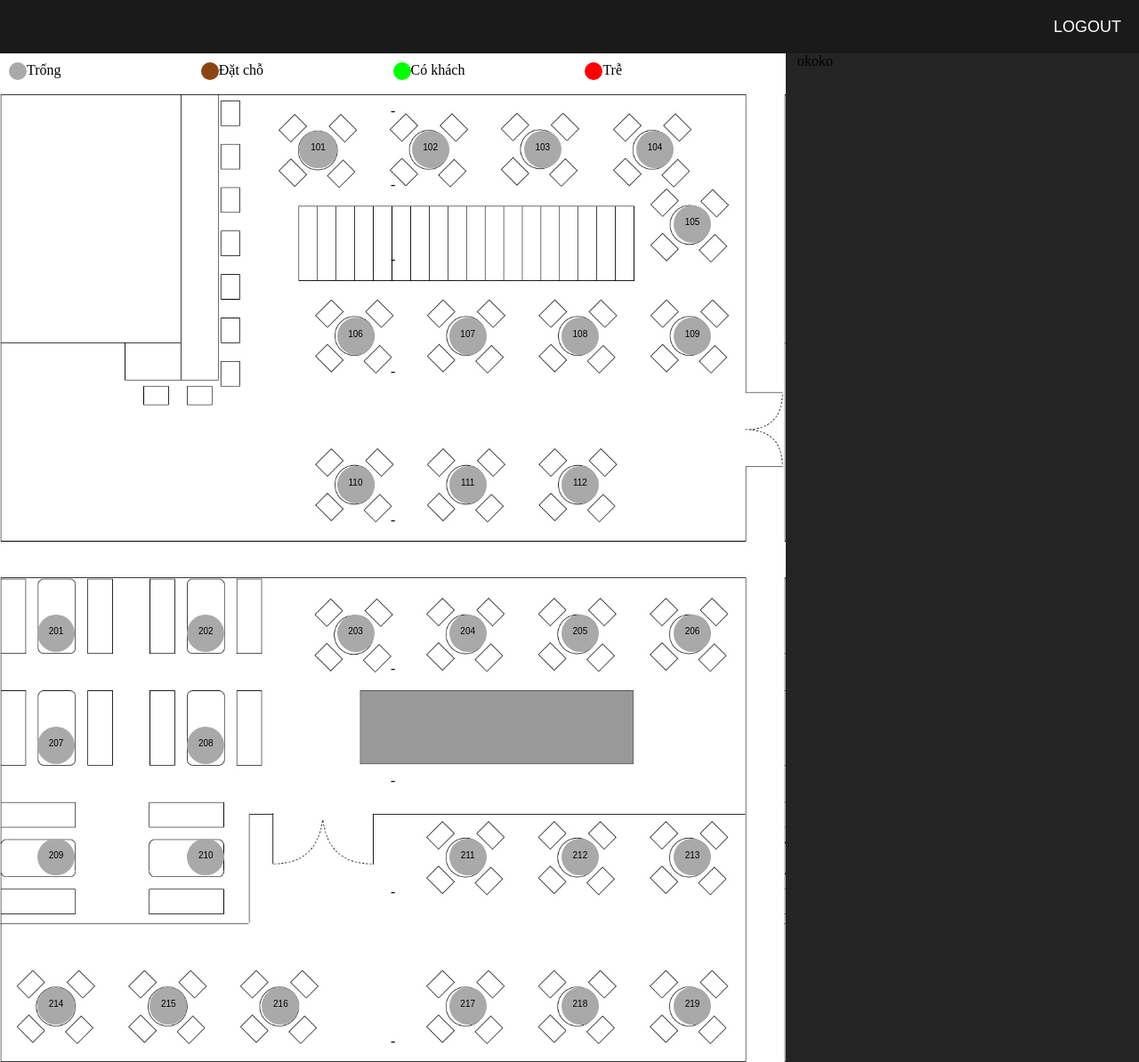
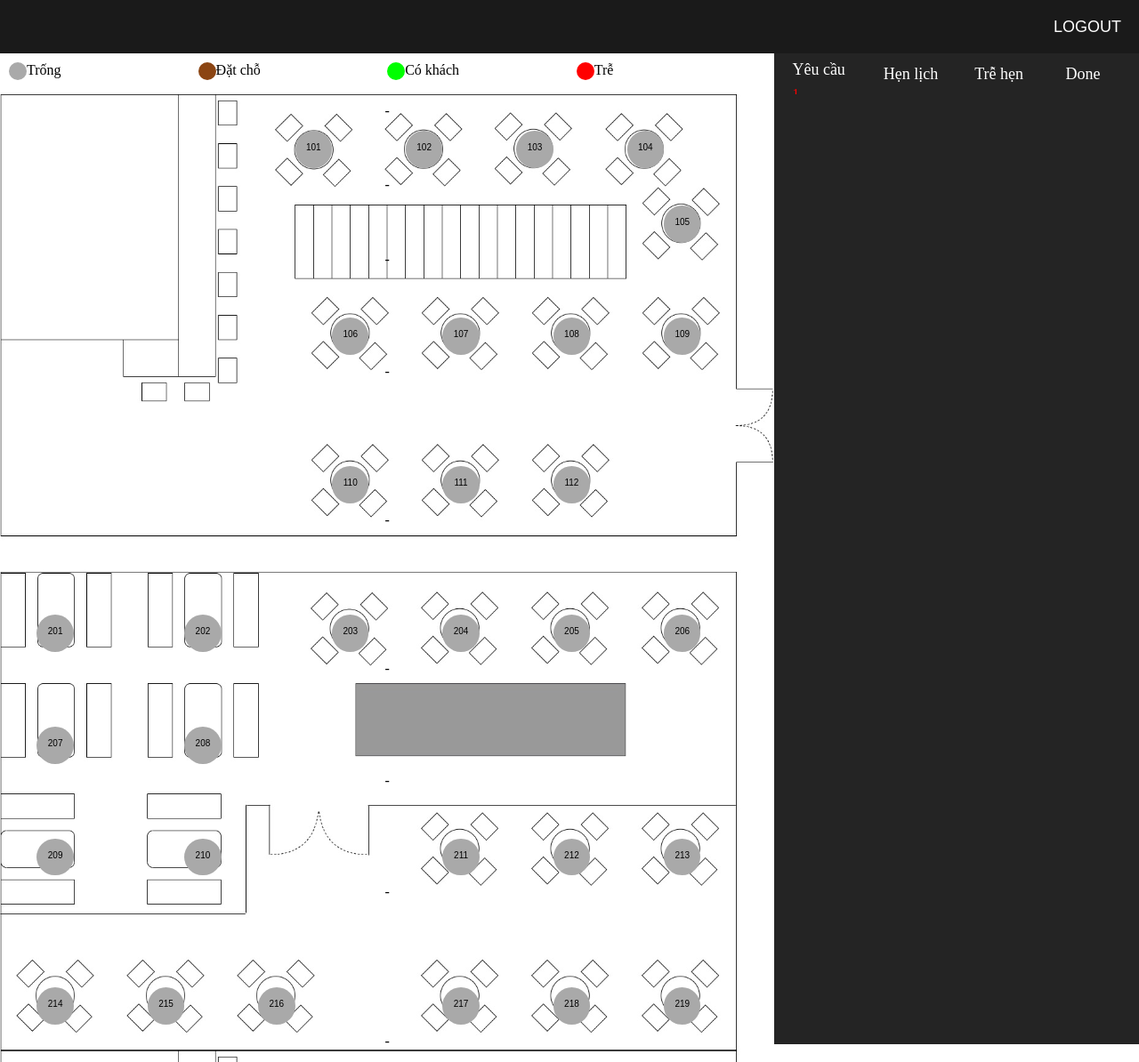
Before and after one commit to vuhongson-01/Team2WebTneS, a PHP site: page /admin.php in a window 1280 px wide. Shown: the whole page at 89% size. Run offline with PHP 8.4, Linux system fonts and the light colour scheme.

Commit message:
Add table process

```diff
--- a/mvc/views/component/admin/index.php
+++ b/mvc/views/component/admin/index.php
@@ -2,6 +2,7 @@
 <html>
 
 <head>
+    <meta name="viewport" content="width=device-width, initial-scale=1.0">
     <link rel="stylesheet" href="./mvc/views/style/admin.css" />
     <link rel="stylesheet" href="./mvc/views/style/map.css" />
     <link rel="stylesheet" href="./mvc/views/style/table_process.css" />
@@ -24,7 +25,7 @@
                     <div class="status_">
                         <div class="status-color picked">
                         </div>
-                        <span> Đặt chỗ</span>
+                        <span>Đặt chỗ</span>
                     </div>
                     <div class="status_">
                         <div class="status-color done">
--- a/mvc/views/component/admin/table_process.php
+++ b/mvc/views/component/admin/table_process.php
@@ -1,8 +1,173 @@
 <head>
-
     <link rel="stylesheet" href="./mvc/views/style/table_process.css" />
+    <link rel="stylesheet" href="https://cdnjs.cloudflare.com/ajax/libs/font-awesome/5.15.4/css/all.min.css" />
 </head>
 
-<div>
-    okoko
+<div class="process-container">
+    <ul class="nav">
+        <li class='nav-link req_a'>
+            Yêu cầu
+            <sub id="count-reqs">1</sub>
+        </li>
+        <li class='nav-link picked_a'>
+            Hẹn lịch
+        </li>
+        <li class='nav-link late_a'>
+            Trễ hẹn
+        </li>
+        <li class='nav-link done_a'>
+            Done
+        </li>
+    </ul>
+    <div id="process-content">
+        <ul>
+        </ul>
+    </div>
 </div>
+<script type="text/javascript">
+
+    // request content
+    function popRequest(props) {
+        // Loop all below code for all item in Request database
+        let content = document.querySelector("#process-content ul")
+        let li = document.createElement('li')
+
+        let span = document.createElement('span')
+        span.textContent = `${props.name} - ${props.phone} - ${props.time}`
+        li.appendChild(span)
+
+        let check = document.createElement('div')
+        check.innerHTML = '<i class="fa fa-check" aria-hidden="true"></i> <i class="fa fa-ban" aria-hidden="true"></i>'
+        check.setAttribute('style', 'width: 15%;',)
+        li.appendChild(check)
+
+        li.setAttribute(
+            'style',
+            'background-color: #C4C4C4; max-width: 32vw; height: 35px; padding-left: 10px; padding-top: 12px; display: flex; justify-content: space-between;',
+        )
+        content.appendChild(li)
+
+        let check_btn = document.getElementsByClassName('fa')[0]
+        let ban_btn = document.getElementsByClassName('fa')[1]
+        check_btn.addEventListener('click', () => {
+            // remove item from database
+            // add item to Picked data
+        })
+        ban_btn.addEventListener('click', () => {
+            // remove item from database
+        })
+    }
+
+    // picked content
+    function popPicked(props) {
+        // Loop all below code for all item in Picked database
+        let content = document.querySelector("#process-content ul")
+        let li = document.createElement('li')
+
+        let span = document.createElement('span')
+        span.textContent = `${props.name} - ${props.phone} - ${props.time}`
+        li.appendChild(span)
+
+        let check = document.createElement('div')
+        check.innerHTML = '<i class="fa fa-check" aria-hidden="true"></i> <i class="fa fa-ban" aria-hidden="true"></i>'
+        check.setAttribute('style', 'width: 15%;',)
+        li.appendChild(check)
+
+        li.setAttribute(
+            'style',
+            'background: #F1DABF; max-width: 32vw; height: 35px; padding-left: 10px; padding-top: 12px; display: flex; justify-content: space-between;',
+        )
+        content.appendChild(li)
+
+        let check_btn = document.getElementsByClassName('fa')[0]
+        let ban_btn = document.getElementsByClassName('fa')[1]
+        check_btn.addEventListener('click', () => {
+            // remove item from database
+            // add item to Done data
+        })
+        ban_btn.addEventListener('click', () => {
+            // remove item from database
+        })
+    }
+
+    // late content
+    function popLate(props) {
+        // Loop all below code for all item in Late database
+        let content = document.querySelector("#process-content ul")
+        let li = document.createElement('li')
+
+        let span = document.createElement('span')
+        span.textContent = `${props.name} - ${props.phone} - ${props.time}`
+        li.appendChild(span)
+
+        let check = document.createElement('div')
+        check.innerHTML = '<i class="fa fa-ban" aria-hidden="true"></i>'
+        check.setAttribute('style', 'width: 15%;',)
+        li.appendChild(check)
+
+        li.setAttribute(
+            'style',
+            'background-color: red; max-width: 32vw; height: 35px; padding-left: 10px; padding-top: 12px; display: flex; justify-content: space-between;',
+        )
+        content.appendChild(li)
+        let check_btn = document.getElementsByClassName('fa')[0]
+        check_btn.addEventListener('click', () => {
+            // remove item from database
+        })
+    }
+
+    // done content
+    function popDone(props) {
+        // Loop all below code for all item in Done database
+        let content = document.querySelector("#process-content ul")
+        let li = document.createElement('li')
+
+        let span = document.createElement('span')
+        span.textContent = `${props.name} - ${props.phone} - ${props.time}`
+        li.appendChild(span)
+
+        let check = document.createElement('div')
+        check.innerHTML = '<i class="fa fa-check" aria-hidden="true"></i>'
+        check.setAttribute('style', 'width: 15%;',)
+        li.appendChild(check)
+
+        li.setAttribute(
+            'style',
+            'background-color: green; max-width: 32vw; height: 35px; padding-left: 10px; padding-top: 12px; display: flex; justify-content: space-between;',
+        )
+        content.appendChild(li)
+        let check_btn = document.getElementsByClassName('fa')[0]
+        check_btn.addEventListener('click', () => {
+            // remove item from database
+        })
+    }
+
+    let li = document.querySelectorAll('.nav-link')
+    var active;
+    for (let i = 0; i < li.length; i++) {
+        li[i].addEventListener("click", () => {
+            if (active) {
+                if (active==i+1) {
+                    return;
+                }
+                li[active - 1].style.background = 'rgb(36, 36, 36)';
+            }
+            li[i].style.background = 'linear-gradient(180deg, #1326C0, #BDBEC0)';
+            active = i + 1;
+            // remove old content
+            var content = document.querySelector("#process-content ul")
+            content.innerHTML=""
+            // new content
+            funcName = li[i].getAttribute("class").split(" ")[1];
+            if (funcName==="req_a") {
+                popRequest({name:"Chinh", phone:"0944915498", time:"19:00"})
+            } else if (funcName==="picked_a") {
+                popPicked({name:"Chinh", phone:"0944915498", time:"19:00"})
+            } else if (funcName==="late_a"){
+                popLate({name:"Chinh", phone:"0944915498", time:"19:00"})
+            } else {
+                popDone({name:"Chinh", phone:"0944915498", time:"19:00"})
+            }
+        });
+    }
+</script>
--- a/mvc/views/style/admin.css
+++ b/mvc/views/style/admin.css
@@ -1,7 +1,12 @@
 body {
+    width: 100vw;
+    margin: 0;
+}
+
+.admin {
+    max-width: 100vw;
     margin: 0;
     padding: 0;
-    background-color: rgb(36, 36, 36);
 }
 
 .header-bar {
@@ -26,7 +31,7 @@ body {
 }
 
 .map-state {
-    width: 69vw;
+    width: 68vw;
     height: 87vw;
 }
 
--- a/mvc/views/style/map.css
+++ b/mvc/views/style/map.css
@@ -1,5 +1,5 @@
 :root {
-    --map-width: 69vw;
+    --map-width: 68vw;
     --map-height: 85vw;
     --line-height: 3vw;
 }
--- a/mvc/views/style/table_process.css
+++ b/mvc/views/style/table_process.css
@@ -0,0 +1,40 @@
+.process-container {
+    background-color: rgb(36, 36, 36);
+    max-width: 32vw;
+    min-height: 100%;
+}
+
+ul {
+    list-style-type: none;
+    margin: 0;
+    margin-block-start: 0;
+    padding: 0;
+}
+
+.nav {
+    color: #fff;
+    display: flex;
+    justify-content: space-around;
+    overflow: auto;
+}
+
+.nav-link {
+    color: #fff;
+    font-size: 18px;
+    height: 30px;
+    align-content: center;
+    text-decoration: none;
+    width: 7vw;
+    display: inline;
+    padding: 8px 20px;
+    cursor: pointer;
+}
+
+#count-reqs {
+    color: red;
+}
+
+i {
+    width: 25px;
+    cursor: pointer;
+}
```
